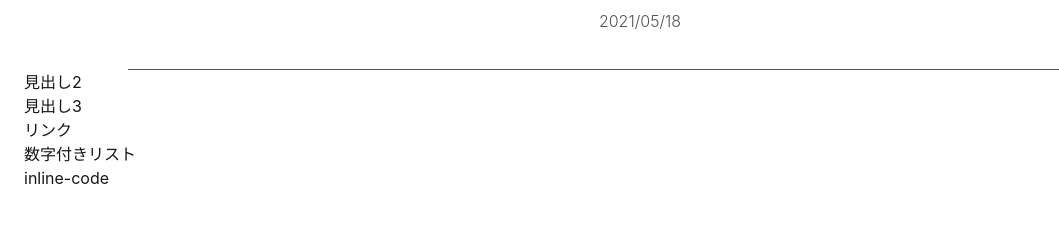
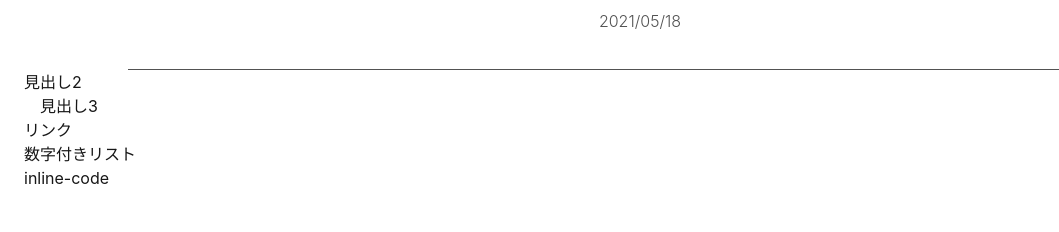
Before and after one commit to object1037/blog, a Next.js app: page /testPost in a window 1280 px wide. Shown: the part 187-419 px from the top of the page, without its empty margins (0-1059 px from the left). Built offline with nearby package versions, Linux system fonts and the light colour scheme.

Commit message:
levelごとに表示を変える #131
h3要素はtocElement[]で渡したい

```diff
--- a/components/toc.tsx
+++ b/components/toc.tsx
@@ -5,11 +5,21 @@ export default function ToC({tocElements}: {tocElements: tocElement[]}) {
     <>
     <section>
       <ol>
-        {tocElements.map((element) => (
-          <li key={element.scrollPos}>
-            <a href={`#${element.title}`}>{element.title}</a>
-          </li>
-        ))}
+        {tocElements.map((element) => {
+          if (element.level === "H2") {
+            return (
+              <li key={element.scrollPos}>
+                <a href={`#${element.title}`}>{element.title}</a>
+              </li>
+            )
+          } else {
+            return (
+              <li key={element.scrollPos} className="pl-4">
+                <a href={`#${element.title}`}>{element.title}</a>
+              </li>
+            )
+          }
+        })}
       </ol>
     </section>
     </>
```
